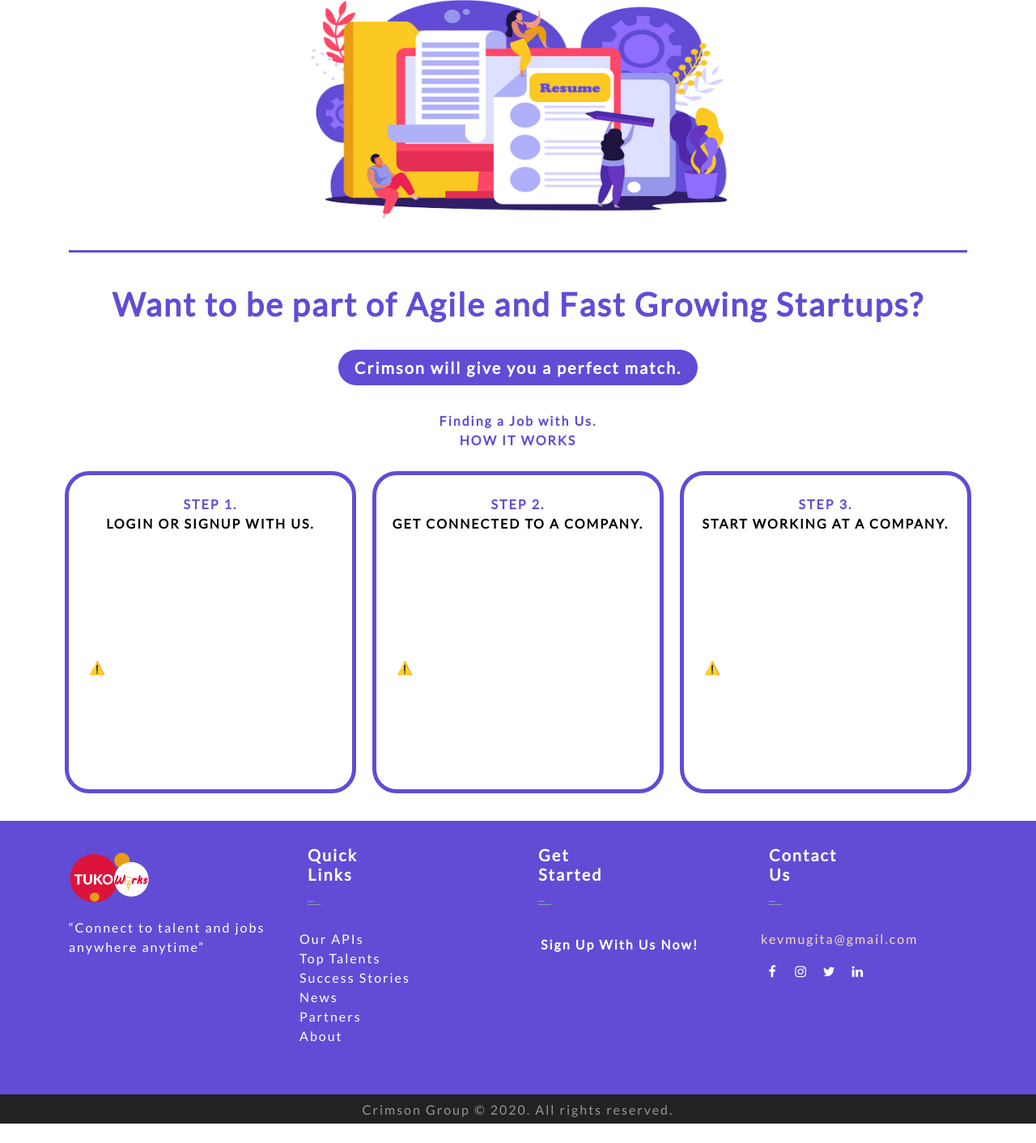
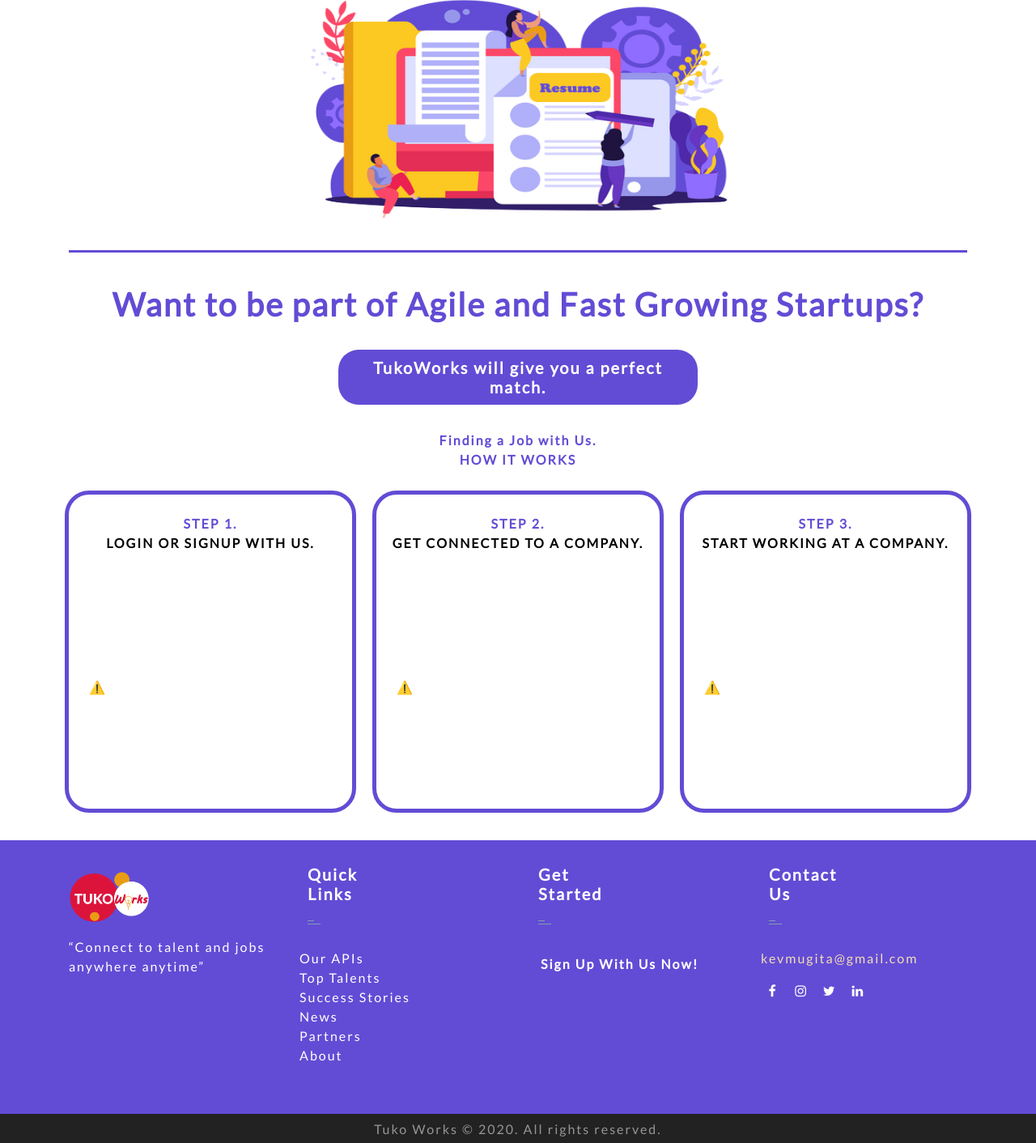
Before and after one commit to Kay-raph/tukoworks, a plain HTML site: page index.html in a window 1280 px wide. Shown: the part 377-1789 px from the top of the page at 81% size. Before the commit the page ends 1765 px from the top, so only its background shows below. Drawn offline with nearby package versions, Linux system fonts and the light colour scheme; no server answers.

Commit message:
renamed company name

```diff
--- a/index.html
+++ b/index.html
@@ -87,7 +87,7 @@
 			<center>
 				<h1><b>Want to be part of Agile and Fast Growing Startups?</b></h1>
 				<br>
-				<h5><b>Crimson will give you a perfect match.</b></h5><br>
+				<h5><b>TukoWorks will give you a perfect match.</b></h5><br>
 			<p><b>Finding a Job with Us.<br>HOW IT WORKS</b>
 			<br>
 			<div class="row">
@@ -185,7 +185,7 @@
 		<div class="container">
 		<div class="row">
 		<div class="col-md-12 text-center">
-		<p>Crimson Group © 2020. All rights reserved.</p>
+		<p>Tuko Works © 2020. All rights reserved.</p>
 		</div>
 		</div>
 		</div>
```
